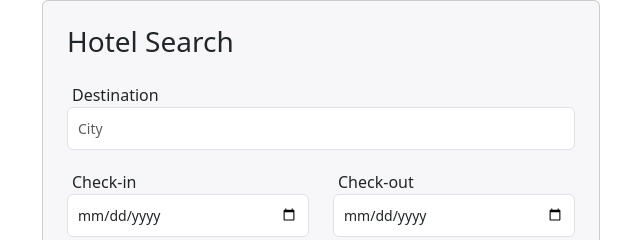
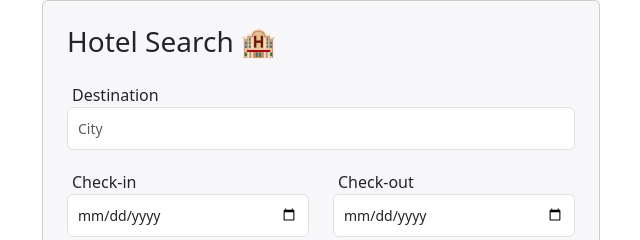
Before and after one commit to amadeus4dev/hotel-search-form, a plain HTML site: page index.html in a window 1280 px wide. Shown: the top 240 px of the page, 40-680 px from the left. Drawn offline with nearby package versions, Linux system fonts and the light colour scheme.

Commit message:
add emoji

```diff
--- a/index.html
+++ b/index.html
@@ -12,7 +12,7 @@
     <div class="container">
         <div class="card custom-bg w-50 p-4 d-flex">
             <div class="row">
-                <div class="pb-3 h3 text-left">Hotel Search</div>
+                <div class="pb-3 h3 text-left">Hotel Search &#x1F3E8;</div>
             </div>
             <form id="hotel-form" onsubmit="return validateForm()">
                 <div class="row">
```
